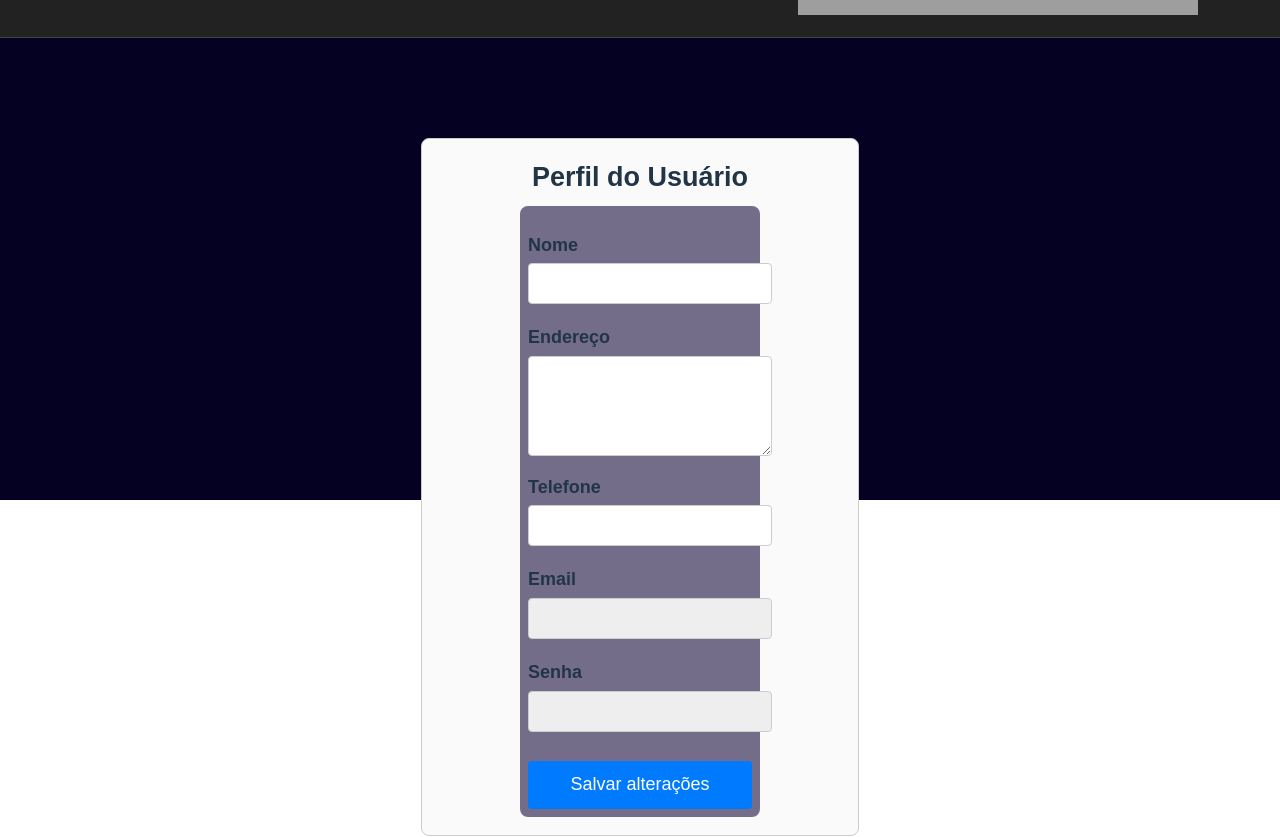
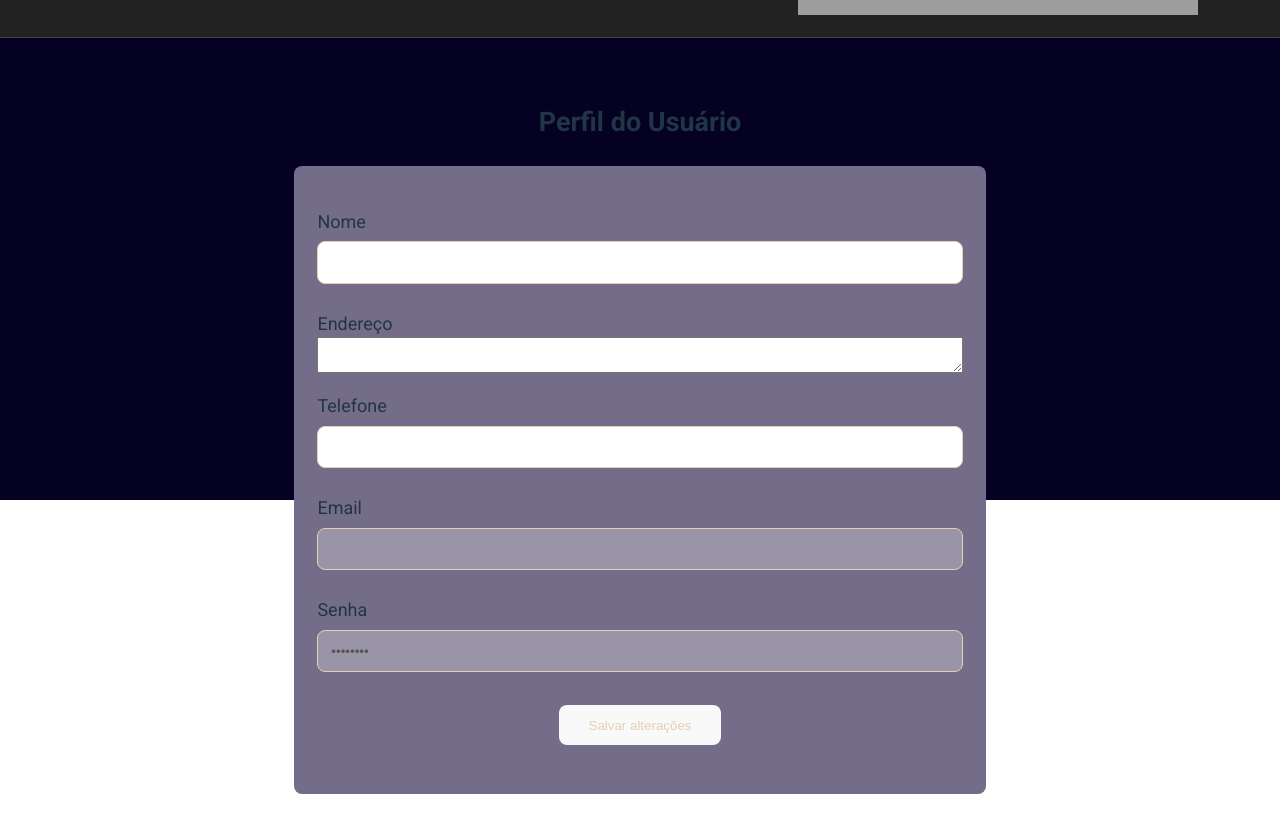
Before and after one commit to GabrielAntunes34/arcaNet-Shop, a React (Vite) app in the folder src/arcaNetFront/: page /profile in a window 1280 px wide. Shown: the part 300-1137 px from the top of the page. Built offline with nearby package versions, Linux system fonts and the light colour scheme; sample sign-in values are in the browser's storage; grey boxes are pictures that could not be loaded; a web font is replaced by a local one.

Commit message:
Debugs in loginPage and it's mock

```diff
--- a/src/arcaNetFront/src/features/auth/AuthContext.jsx
+++ b/src/arcaNetFront/src/features/auth/AuthContext.jsx
@@ -1,34 +1,23 @@
-/*
-CRIANDO CONTEXTOS:
- - createContext() --> Gera um novo objeto contexto
- - .provider --> Componente que vem como atributo do contexto que utilizamos
- para demarcar quais componentes o utilizarão
- - userContext(): Permite obter o valor atual do contexto
-
- - Geralmente context guarda um state e o provider passa tanto
- o state em si quanto o setState envolvido
-
- - Podemos criar em cima disso um provider personalizado que
- encapsule o controle do estado
-*/
-
 import { createContext, useContext, useState } from "react";
-
+import {loginMock, logoutMock, registerMock} from '../../tests/mockAuth';
 
 // Creating a new context to encapsulate information about our user state
 const authContext = createContext();
-
 
 // This is a customized component to encapsulate the context's provider and
 // the authentication handlers
 const AuthProvider = ({ children }) => {
     // Defining a state for logged users
-    const [user, setUser] = useState(null);
+    const [user, setUser] = useState({});
 
     // Defining a local login function --> Should become our real logic
     const login = async (email, password) => {
-        console.log('logged in!')
-        //setUser(...)
+        const newUser = await loginMock(email, password);
+        if(!newUser)
+            return false
+
+        setUser(newUser);
+        return true;
     }
 
     // Defining a local logout function
@@ -44,7 +33,7 @@ const AuthProvider = ({ children }) => {
     return (
         <>
             {/* isAuth will be false if user === null */}
-            <authContext.Provider value={{ user, login, logout, register, isAuth: !!user }}>
+            <authContext.Provider value={{ user, setUser, login, logout, register, isAuth: !!user }}>
                 {children}
             </authContext.Provider>
         </>
--- a/src/arcaNetFront/src/features/auth/LoginPage.jsx
+++ b/src/arcaNetFront/src/features/auth/LoginPage.jsx
@@ -10,6 +10,8 @@ import ErrorMessage from '../../components/ErrorMessage/ErrorMessage';
 
 const LoginPage = () => {
     // Defining states for the login credentials: email:password
+    const { login } = useAuth();
+    const navigate = useNavigate();
     const [email, setEmail] = useState('');
     const [password, setPassword] = useState('');
 
@@ -23,17 +25,15 @@ const LoginPage = () => {
         setError(null);
         setLoading(true);
 
-        try{
-            // if Logged, it should return the user to the home page
-            await login(email, password);
-            Navigate('/');
-        }
-        catch(err) {
+        // if Logged, it should return the user to the home page
+        const success = await login(email, password);
+        if(success)
+            navigate('/');
+        else {
             setError('Wrong email or password');
         }
-        finally {
-            setLoading(false);
-        }
+
+        setLoading(false);
     }
 
     return (
--- a/src/arcaNetFront/src/features/auth/ProfilePage.jsx
+++ b/src/arcaNetFront/src/features/auth/ProfilePage.jsx
@@ -1,6 +1,9 @@
 import React, { useState, useEffect } from 'react';
 import { useAuth } from '../auth/AuthContext';
+import ErrorMessage from '../../components/ErrorMessage/ErrorMessage';
+import './AuthPages.css';
 
+/*
 const styles = {
   container: {
     maxWidth: '400px',
@@ -49,6 +52,7 @@ const styles = {
     marginTop: '1rem',
   },
 };
+*/
 
 const ProfilePage = () => {
   const { user, setUser } = useAuth(); // Assumindo que o AuthContext expõe setUser para atualizar localmente
@@ -69,7 +73,7 @@ const ProfilePage = () => {
         address: user.address || '',
         phone: user.phone || '',
         email: user.email || '',
-        password: '********', // mostra senha mascarada (não real)
+        password: '********', // mostra senha mascarada
       });
     }
   }, [user]);
@@ -101,7 +105,7 @@ const ProfilePage = () => {
       };
 
       setUser(updatedUser); // atualiza no contexto
-      localStorage.setItem('user', JSON.stringify(updatedUser)); // mantém localStorage sincronizado
+      //localStorage.setItem('user', JSON.stringify(updatedUser)); // mantém localStorage sincronizado
 
       setMessage('Perfil atualizado com sucesso!');
     } catch (err) {
@@ -110,12 +114,11 @@ const ProfilePage = () => {
   };
 
   return (
-    <div style={styles.container}>
+    <>
       <h2>Perfil do Usuário</h2>
       <form onSubmit={handleSubmit}>
-        <label style={styles.label} htmlFor="name">Nome</label>
+        <label htmlFor="name">Nome</label>
         <input
-          style={styles.input}
           type="text"
           id="name"
           name="name"
@@ -124,18 +127,16 @@ const ProfilePage = () => {
           required
         />
 
-        <label style={styles.label} htmlFor="address">Endereço</label>
+        <label htmlFor="address">Endereço</label>
         <textarea
-          style={{ ...styles.input, height: '80px' }}
           id="address"
           name="address"
           value={formData.address}
           onChange={handleChange}
         />
 
-        <label style={styles.label} htmlFor="phone">Telefone</label>
+        <label htmlFor="phone">Telefone</label>
         <input
-          style={styles.input}
           type="text"
           id="phone"
           name="phone"
@@ -143,9 +144,8 @@ const ProfilePage = () => {
           onChange={handleChange}
         />
 
-        <label style={styles.label} htmlFor="email">Email</label>
+        <label htmlFor="email">Email</label>
         <input
-          style={{ ...styles.input, ...styles.inputDisabled }}
           type="email"
           id="email"
           name="email"
@@ -153,9 +153,8 @@ const ProfilePage = () => {
           disabled
         />
 
-        <label style={styles.label} htmlFor="password">Senha</label>
+        <label htmlFor="password">Senha</label>
         <input
-          style={{ ...styles.input, ...styles.inputDisabled }}
           type="password"
           id="password"
           name="password"
@@ -163,12 +162,12 @@ const ProfilePage = () => {
           disabled
         />
 
-        <button type="submit" style={styles.button}>Salvar alterações</button>
+        <button className='form-btn' type="submit" >Salvar alterações</button>
 
-        {message && <p style={styles.messageSuccess}>{message}</p>}
-        {error && <p style={styles.messageError}>{error}</p>}
+        <ErrorMessage message={error}/>
+        {message && <p>{message}</p>}
       </form>
-    </div>
+    </>
   );
 };
 
--- a/src/arcaNetFront/src/tests/mockAuth.js
+++ b/src/arcaNetFront/src/tests/mockAuth.js
@@ -4,11 +4,31 @@
 // ?user=client
 // ?user=admin
 
+// Just simulates the validation and return of a login operation
+const loginMock = async (email, password) => {
+    const user = JSON.parse(localStorage.getItem('user'));
+
+    if((user.email === email) && (user.password === password)) {
+        console.log('Passei');
+        return user;
+    }
+    return null;
+}
+
+const logoutMock = async () => {
+    return null;
+}
+
+const registerMock = () => {
+    return null;
+}
+
 const createMockUser = (role) => {
     // Defining an example of user by role
     const mockUser = {
         id: 6,
         name: (role === 'admin') ? 'adm' : 'jorgeTheClient',
+        email: 'test@gmail.com',
         password: '1234',
         phone: 1499234543,
         adress: 'Pindorama',
@@ -31,4 +51,4 @@ const simulateUserInQuery = () => {
     }
 }
 
-export { createMockUser, simulateUserInQuery };
+export { loginMock, registerMock, logoutMock, createMockUser, simulateUserInQuery };
```
Also changed, not shown: 1 other file (tests, documents, lock files or other folders).
